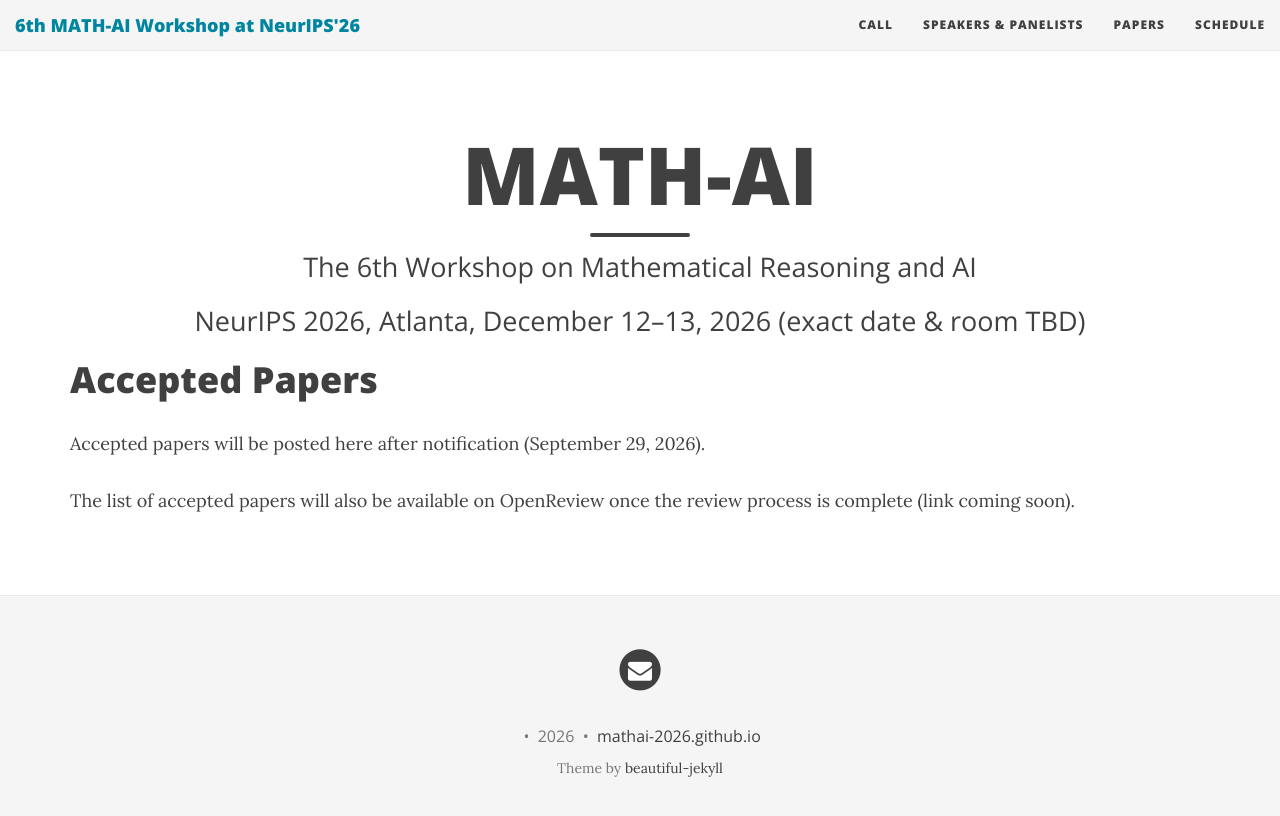
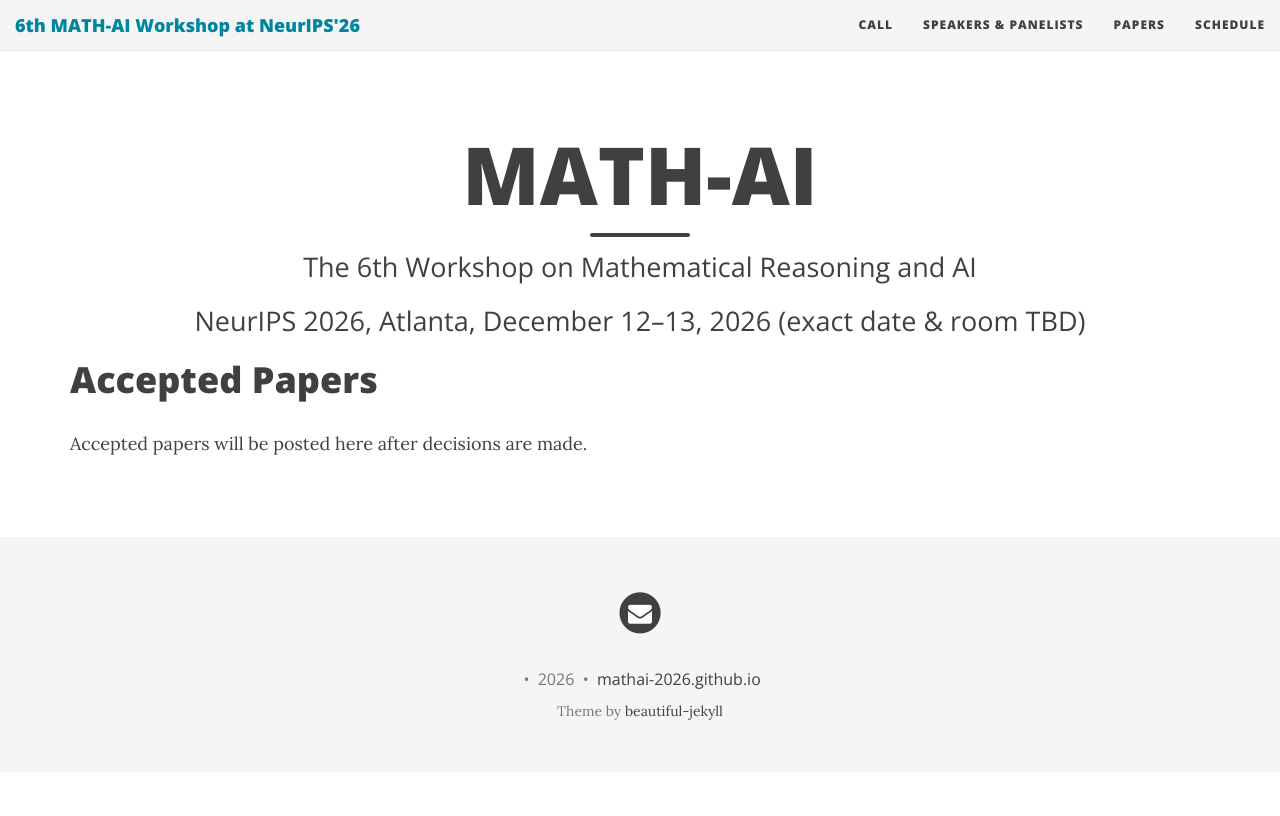
Before and after one commit to mathai-2026/mathai-2026.github.io, a Jekyll site: the page built from papers.md, in a window 1280 px wide. Shown: the top 816 px of the page. Built offline with Jekyll 4.4.1, drawn with Linux system fonts in a browser that asks for light colours; nearby versions of some CDN libraries.

Commit message:
chore: minor update to website placeholders

```diff
--- a/papers.md
+++ b/papers.md
@@ -10,9 +10,7 @@ use-site-title: true
 
 # Accepted Papers
 
-Accepted papers will be posted here after notification (September 29, 2026).
-
-The list of accepted papers will also be available on OpenReview once the review process is complete (link coming soon).
+Accepted papers will be posted here after decisions are made.
 
 <!-- # Reviewers
 
```
Also changed, not shown: speakers.md (+0 -2 lines).
